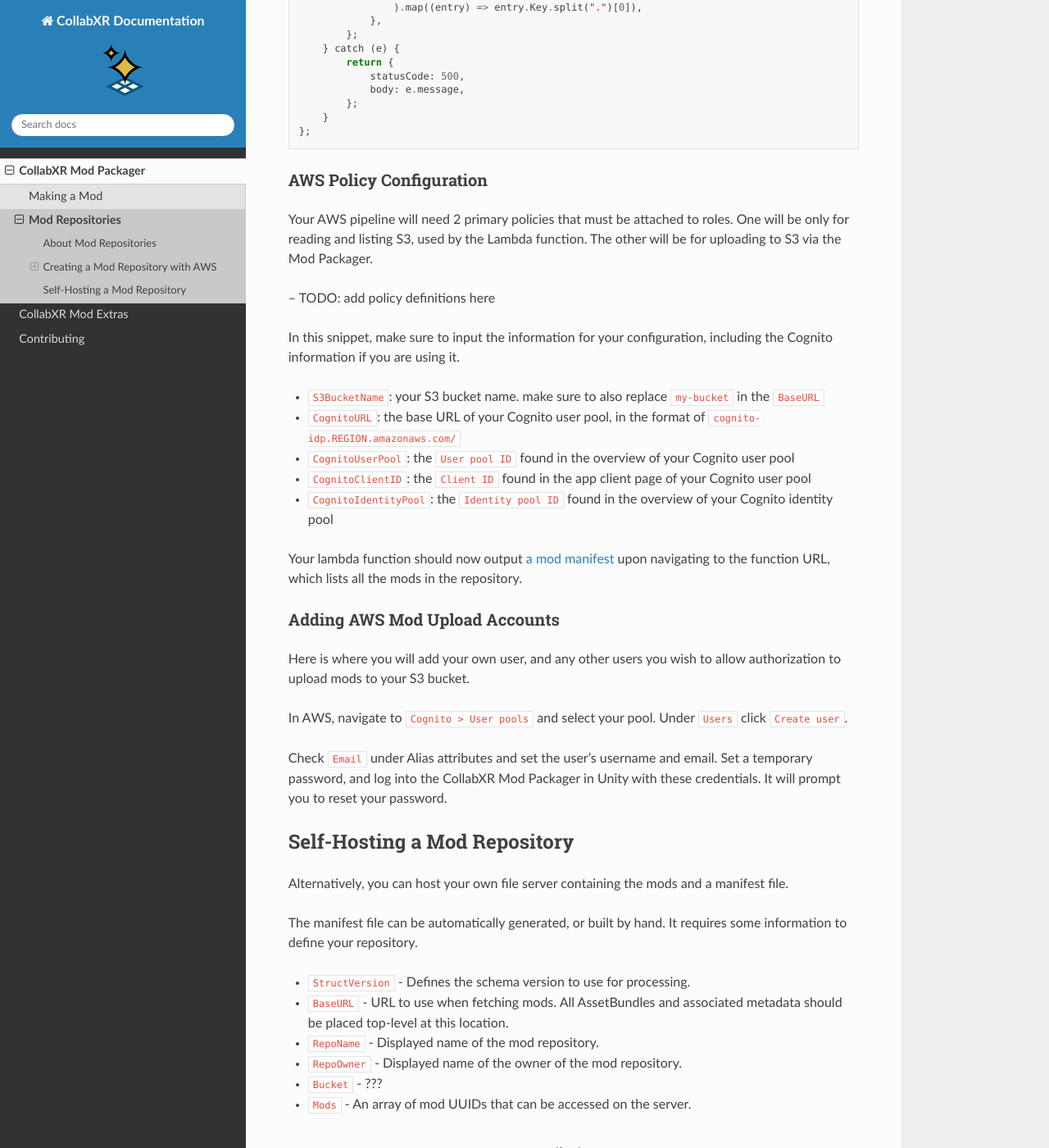
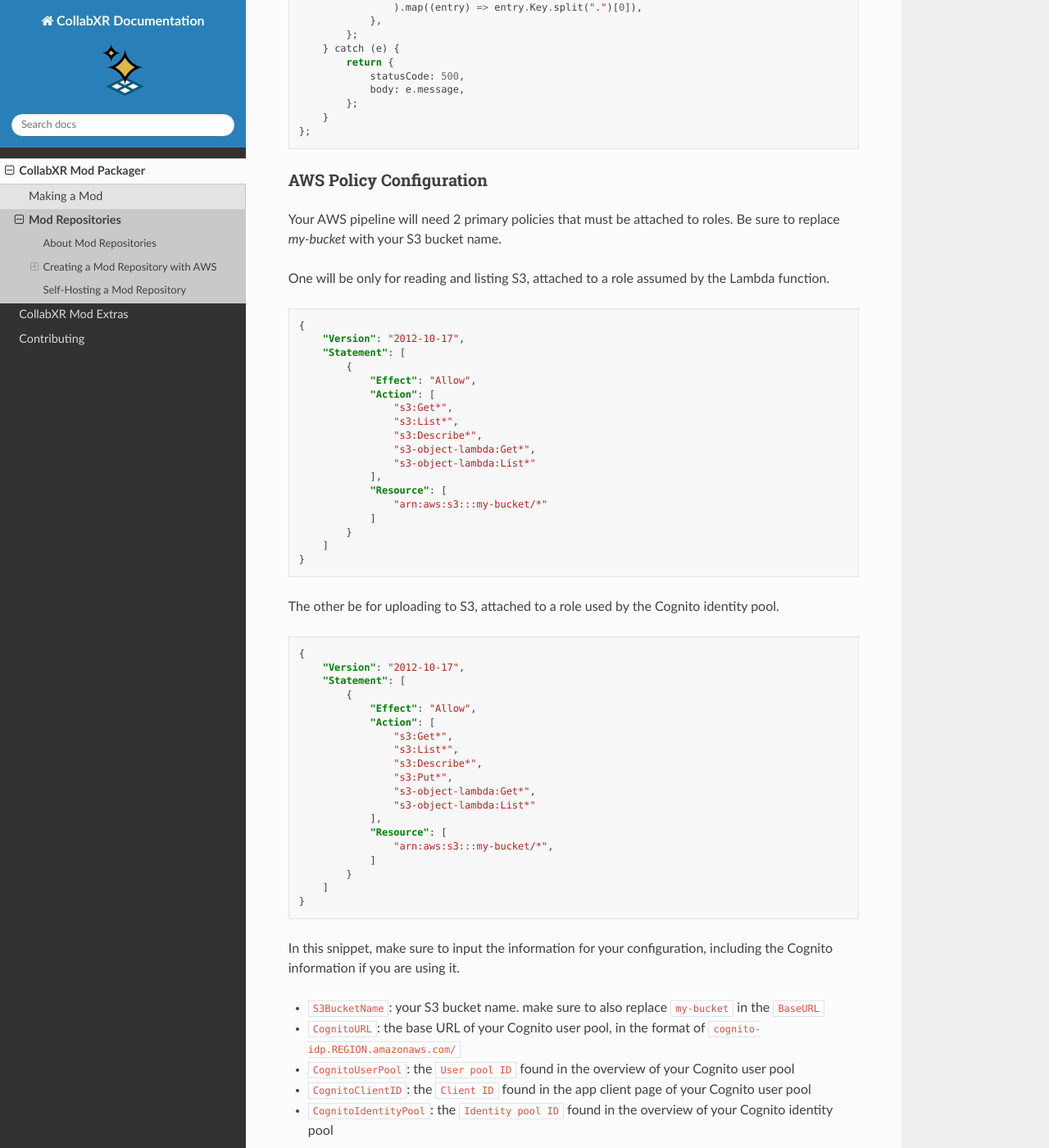
Before and after one commit to Envision-Center/CollabXR-Documentation, a Sphinx documentation site: the page built from docs/source/modpackager/modrepository.rst, in a window 1280 px wide and 1400 px high, scrolled down 2624 px. Shown: the whole window at 82% size. Built offline with Sphinx 7.4.7 and the Read the Docs theme 3.1.0, drawn with Linux system fonts in a browser that asks for light colours.

Commit message:
aws policy details

```diff
--- a/docs/source/modpackager/modrepository.rst
+++ b/docs/source/modpackager/modrepository.rst
@@ -45,9 +45,55 @@
 
 AWS Policy Configuration
 ^^^^^^^^^^^^^^^^^^^^^^^^^
-Your AWS pipeline will need 2 primary policies that must be attached to roles. One will be only for reading and listing S3, used by the Lambda function. The other will be for uploading to S3 via the Mod Packager.
+Your AWS pipeline will need 2 primary policies that must be attached to roles. Be sure to replace `my-bucket` with your S3 bucket name.
 
--- TODO: add policy definitions here
+One will be only for reading and listing S3, attached to a role assumed by the Lambda function.
+
+.. code-block:: json
+
+    {
+        "Version": "2012-10-17",
+        "Statement": [
+            {
+                "Effect": "Allow",
+                "Action": [
+                    "s3:Get*",
+                    "s3:List*",
+                    "s3:Describe*",
+                    "s3-object-lambda:Get*",
+                    "s3-object-lambda:List*"
+                ],
+                "Resource": [
+                    "arn:aws:s3:::my-bucket/*"
+                ]
+            }
+        ]
+    }
+
+The other be for uploading to S3, attached to a role used by the Cognito identity pool.
+
+.. code-block:: json
+
+    {
+        "Version": "2012-10-17",
+        "Statement": [
+            {
+                "Effect": "Allow",
+                "Action": [
+                    "s3:Get*",
+                    "s3:List*",
+                    "s3:Describe*",
+                    "s3:Put*",
+                    "s3-object-lambda:Get*",
+                    "s3-object-lambda:List*"
+                ],
+                "Resource": [
+                    "arn:aws:s3:::my-bucket/*",
+                ]
+            }
+        ]
+    }
+
 
 In this snippet, make sure to input the information for your configuration, including the Cognito information if you are using it.
 
```
